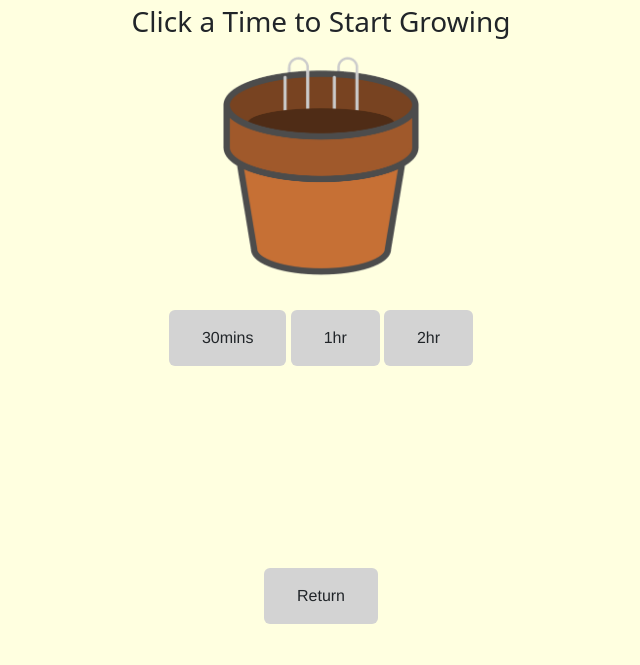
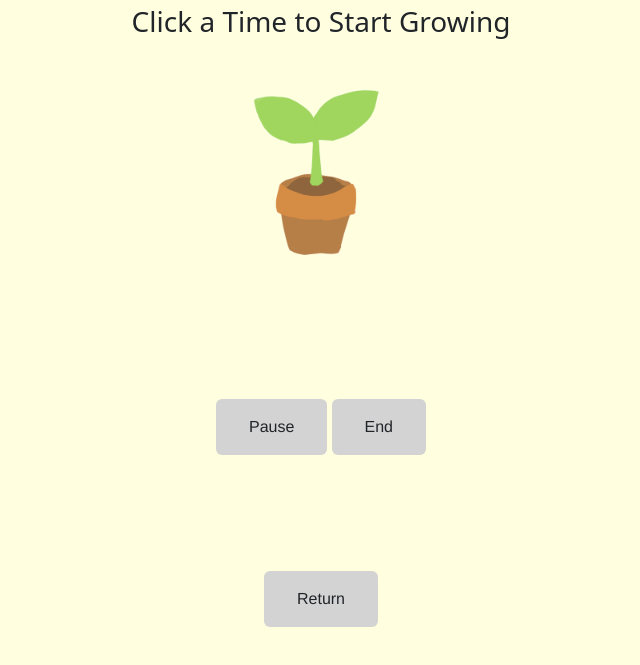
Before and after one commit to Amberdong27/2024SDD-Amber.D-Grow, a plain HTML site: page timer.html in a window 1280 px wide. Both pictures are taken after a click on the button "1hr". Shown: the part 51-716 px from the top of the page, without its empty margins (319-959 px from the left). Drawn offline with nearby package versions, Linux system fonts and the light colour scheme.

Commit message:
Testing Buttons
- Testing if I can use one function for the three time buttons instead of 3 separate functions
- End function added to make testing easier

```diff
--- a/timer.html
+++ b/timer.html
@@ -22,9 +22,9 @@
           <div id="countdown">
           </div>
           <div class="col">
-            <button id="B1" type="button" class="btn" onclick="Timer();">30mins</button>
-            <button id="B2" type="button" class="btn" onclick="Timer2()">1hr</button>
-            <button id="B3" type="button" class="btn" onclick="Timer3()">2hr</button>
+            <button id="B1" type="button" class="btn" onclick="Timer(id);">30mins</button>
+            <button id="B2" type="button" class="btn" onclick="Timer(id)">1hr</button>
+            <button id="B3" type="button" class="btn" onclick="Timer(id)">2hr</button>
           </div>
           <div class="col">
             <button id="pause" type="button" class="btn" onclick="Pause()" disabled>Pause</button>
--- a/timer.js
+++ b/timer.js
@@ -1,4 +1,4 @@
-function Timer () {
+function Timer (id) {
   plantGraphic.src = "/images/altpot.gif";
   b1.disabled = true;
   b1.style.visibility = "hidden";
@@ -10,6 +10,21 @@ function Timer () {
   pause.style.visibility = "visible";
   end.disabled = false;
   end.style.visibility = "visible";
+
+  alert(id);
+  var time = id;
+
+  if (time = '1') {
+    alert("30mins");
+  } else if (time = '2') {
+    alert("1 hour");
+  } else {
+    alert("2 hour");
+  }
+}
+
+function End() {
+  window.location.reload();
 }
 
 /*function Timer2 () {
```
